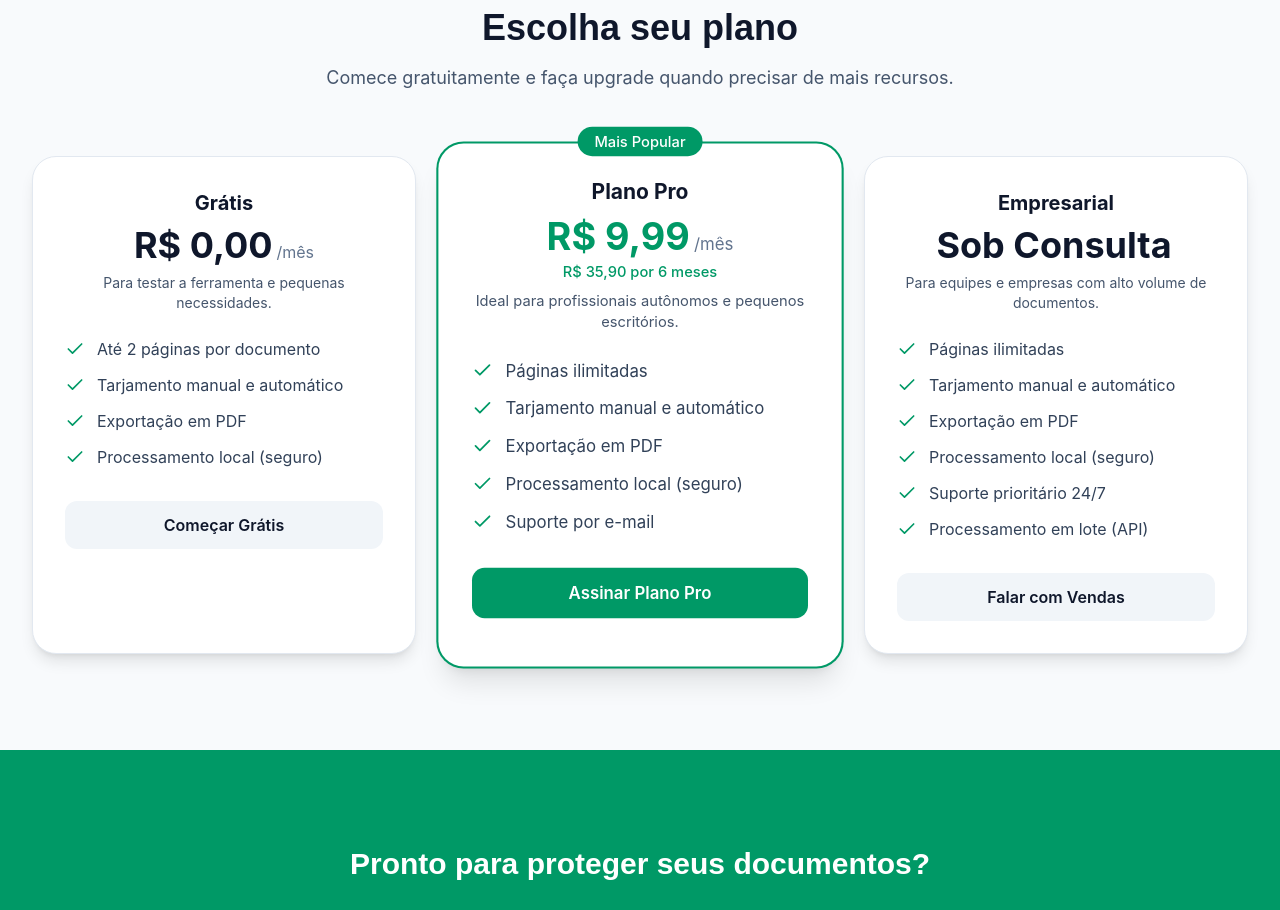
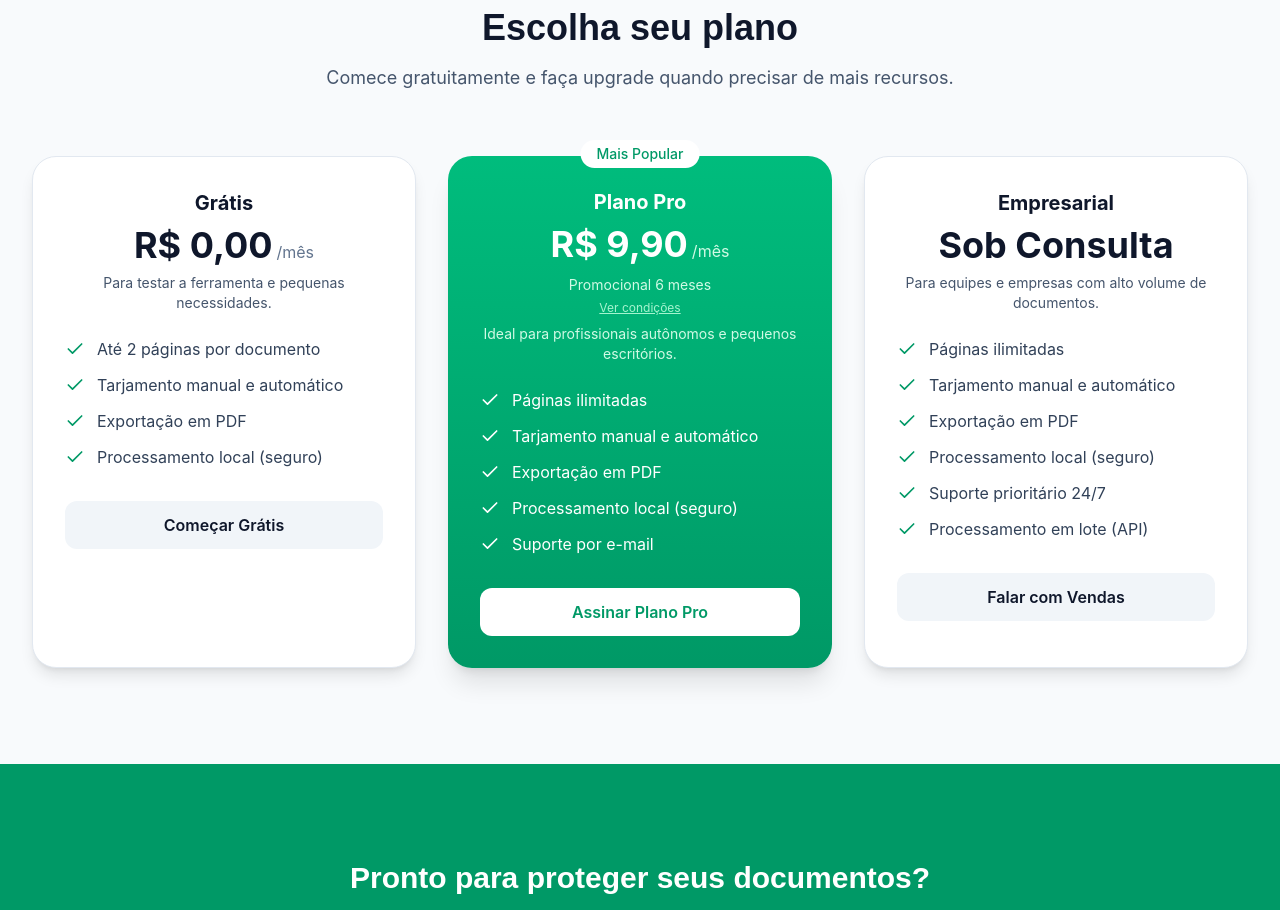
Before and after one commit to canalbackeend/tarjadoc, a React (Vite) app: page / in a window 1280 px wide. Shown: the part 3160-4070 px from the top of the page. Built offline with nearby package versions, Linux system fonts and the light colour scheme.

Commit message:
fix: corrige texto do modal de condições promocionais

```diff
--- a/src/components/Pricing.tsx
+++ b/src/components/Pricing.tsx
@@ -1,6 +1,6 @@
 import React, { useState } from 'react';
 import { motion } from 'motion/react';
-import { Check, X, Loader2 } from 'lucide-react';
+import { Check, X, Loader2, Info } from 'lucide-react';
 import { useAuth } from '../contexts/AuthContext';
 
 const plans = [
@@ -21,9 +21,8 @@ const plans = [
   },
   {
     name: 'Plano Pro',
-    price: 'R$ 9,99',
+    price: 'R$ 9,90',
     period: '/mês',
-    promotional: 'R$ 35,90 por 6 meses',
     description: 'Ideal para profissionais autônomos e pequenos escritórios.',
     features: [
       { text: 'Páginas ilimitadas', included: true },
@@ -35,6 +34,7 @@ const plans = [
     buttonText: 'Assinar Plano Pro',
     buttonVariant: 'primary',
     popular: true,
+    promotional: true,
   },
   {
     name: 'Empresarial',
@@ -58,6 +58,7 @@ const plans = [
 export default function Pricing() {
   const { currentUser, isPro } = useAuth();
   const [isLoading, setIsLoading] = useState(false);
+  const [showTerms, setShowTerms] = useState(false);
 
   const handleSubscribe = async () => {
     if (!currentUser) {
@@ -99,6 +100,7 @@ export default function Pricing() {
   };
 
   return (
+    <>
       <section id="precos" className="py-24 bg-slate-50 relative overflow-hidden">
         <div className="max-w-7xl mx-auto px-4 sm:px-6 lg:px-8 relative z-10">
           <div className="text-center mb-16">
@@ -118,40 +120,59 @@ export default function Pricing() {
                 whileInView={{ opacity: 1, y: 0 }}
                 viewport={{ once: true }}
                 transition={{ delay: index * 0.1 }}
-              className={`bg-white rounded-3xl p-8 ${
+                className={`rounded-3xl p-8 ${
                   plan.popular
-                  ? 'ring-2 ring-emerald-600 shadow-xl scale-105 relative'
-                  : 'border border-slate-200 shadow-lg'
+                    ? 'bg-gradient-to-b from-emerald-500 to-emerald-600 shadow-xl relative'
+                    : 'bg-white border border-slate-200 shadow-lg'
                 }`}
               >
                 {plan.popular && (
-                <div className="absolute -top-4 left-1/2 -translate-x-1/2 bg-emerald-600 text-white px-4 py-1 rounded-full text-sm font-medium">
+                  <div className="absolute -top-4 left-1/2 -translate-x-1/2 bg-white text-emerald-600 px-4 py-1 rounded-full text-sm font-medium">
                     Mais Popular
                   </div>
                 )}
                 <div className="text-center mb-6">
-                <h3 className="text-xl font-bold text-slate-900 mb-2">{plan.name}</h3>
+                  <h3 className={`text-xl font-bold mb-2 ${plan.popular ? 'text-white' : 'text-slate-900'}`}>
+                    {plan.name}
+                  </h3>
                   <div className="flex items-baseline justify-center gap-1">
-                  <span className={`text-4xl font-bold ${plan.buttonVariant === 'primary' ? 'text-emerald-600' : 'text-slate-900'}`}>
+                    <span className={`text-4xl font-bold ${plan.popular ? 'text-white' : 'text-slate-900'}`}>
                       {plan.price}
                     </span>
-                  <span className="text-slate-500">{plan.period}</span>
+                    {plan.period && <span className={plan.popular ? 'text-emerald-100' : 'text-slate-500'}>
+                      {plan.period}
+                    </span>}
                   </div>
                   {plan.promotional && (
-                  <p className="text-sm text-emerald-600 font-medium mt-1">{plan.promotional}</p>
+                    <div className="mt-2">
+                      <span className="text-emerald-100 text-sm">
+                        Promocional 6 meses
+                      </span>
+                      <button
+                        onClick={() => setShowTerms(true)}
+                        className="block mx-auto mt-1 text-xs text-emerald-200 underline hover:text-emerald-100"
+                      >
+                        Ver condições
+                      </button>
+                    </div>
                   )}
-                <p className="text-slate-600 text-sm mt-2">{plan.description}</p>
+                  <p className={`text-sm mt-2 ${plan.popular ? 'text-emerald-100' : 'text-slate-600'}`}>
+                    {plan.description}
+                  </p>
                 </div>
 
                 <ul className="space-y-3 mb-8">
                   {plan.features.map((feature, i) => (
                     <li key={i} className="flex items-center gap-3">
                       {feature.included ? (
-                      <Check className="w-5 h-5 text-emerald-600 flex-shrink-0" />
+                        <Check className={`w-5 h-5 flex-shrink-0 ${plan.popular ? 'text-white' : 'text-emerald-600'}`} />
                       ) : (
                         <X className="w-5 h-5 text-slate-300 flex-shrink-0" />
                       )}
-                    <span className={feature.included ? 'text-slate-700' : 'text-slate-400'}>
+                      <span className={feature.included
+                        ? (plan.popular ? 'text-white' : 'text-slate-700')
+                        : 'text-slate-400'
+                      }>
                         {feature.text}
                       </span>
                     </li>
@@ -162,8 +183,8 @@ export default function Pricing() {
                   onClick={handleSubscribe}
                   disabled={isLoading || (currentUser && isPro && plan.name === 'Plano Pro')}
                   className={`w-full py-3 rounded-xl font-semibold transition-all flex items-center justify-center gap-2 ${
-                  plan.buttonVariant === 'primary'
-                    ? 'bg-emerald-600 hover:bg-emerald-500 text-white'
+                    plan.popular
+                      ? 'bg-white text-emerald-600 hover:bg-emerald-50'
                       : 'bg-slate-100 hover:bg-slate-200 text-slate-900'
                   } disabled:opacity-50 disabled:cursor-not-allowed`}
                 >
@@ -180,5 +201,26 @@ export default function Pricing() {
           </div>
         </div>
       </section>
+
+      {showTerms && (
+        <div className="fixed inset-0 bg-black/50 flex items-center justify-center z-50 p-4">
+          <div className="bg-white rounded-2xl p-6 max-w-md w-full">
+            <h3 className="text-xl font-bold text-slate-900 mb-4">Condições da Promoção</h3>
+            <div className="text-slate-600 space-y-3 text-sm">
+              <p><strong>Preço Promocional:</strong> R$ 9,90/mês durante 6 meses.</p>
+              <p><strong>Após o período promocional:</strong> O valor ajusta automaticamente para R$ 35,90/mês.</p>
+              <p><strong>Cancelamento:</strong> Você pode cancelar a qualquer momento sem taxas adicionais.</p>
+              <p><strong>Renovação:</strong> A assinatura renova automaticamente a cada mês.</p>
+            </div>
+            <button
+              onClick={() => setShowTerms(false)}
+              className="w-full mt-6 py-3 bg-emerald-600 text-white rounded-xl font-semibold hover:bg-emerald-500"
+            >
+              Entendi
+            </button>
+          </div>
+        </div>
+      )}
+    </>
   );
 }
```
Lines whose indentation alone changed are shown as unchanged.
